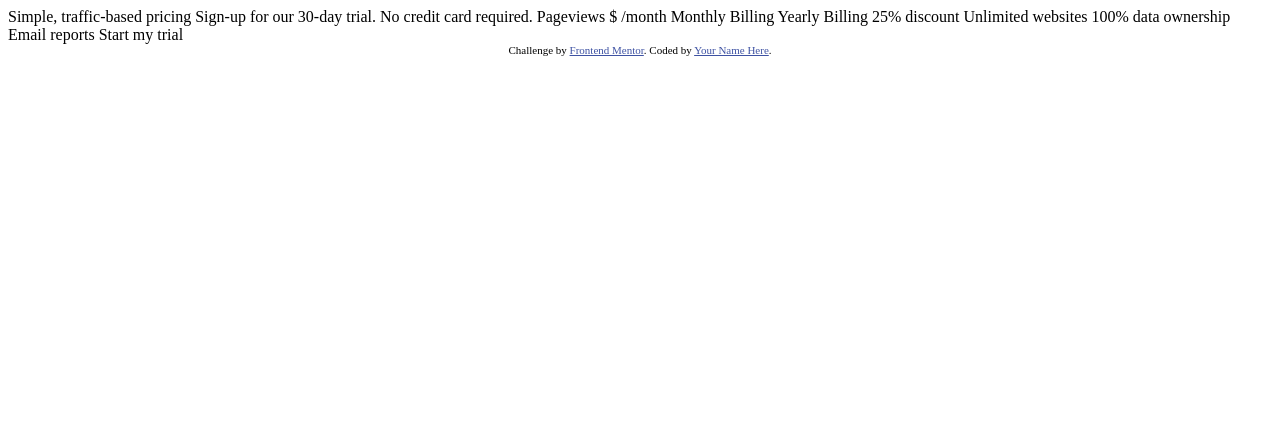
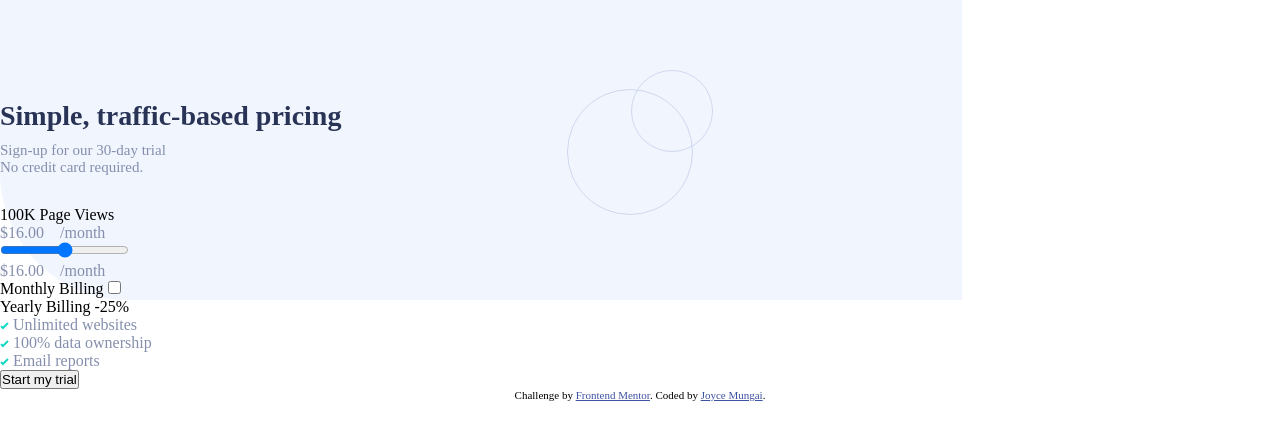
Before and after one commit to WaMungai/Interactive-Pricing-Component, a plain HTML site: page index.html in a window 1280 px wide. Drawn offline with Linux system fonts and the light colour scheme.

Commit message:
Define html structure

```diff
--- a/index.html
+++ b/index.html
@@ -5,35 +5,84 @@
   <meta name="viewport" content="width=device-width, initial-scale=1.0"> <!-- displays site properly based on user's device -->
 
   <link rel="icon" type="image/png" sizes="32x32" href="./images/favicon-32x32.png">
+  <link rel="stylesheet" href="style.css" />
+  <link rel="preconnect" href="https://fonts.gstatic.com" />
+  <link
+  href="https://fonts.googleapis.com/css2?family=Manrope:wght@600;800&display=swap"
+  rel="stylesheet"
+/>
 
   <title>Frontend Mentor | Interactive pricing component</title>
 
-  <!-- Feel free to remove these styles or customise in your own stylesheet 👍 -->
-  <style>
-    .attribution { font-size: 11px; text-align: center; }
-    .attribution a { color: hsl(228, 45%, 44%); }
-  </style>
 </head>
 <body>
-
-  Simple, traffic-based pricing
-  Sign-up for our 30-day trial. No credit card required.
-
-  Pageviews
-  $ /month
-
-  Monthly Billing
-  Yearly Billing 25% discount
-
-  Unlimited websites
-  100% data ownership
-  Email reports
-
-  Start my trial
+  <div class="bg-pattern">
+    <img src="./images/bg-pattern.svg" alt="" class="bg-pattern-img" />
+  </div>
+  <div class="container">
+    <div class="header">
+      <img src="./images/pattern-circles.svg" alt="" class="bg-circles"/>
+      <h1>Simple, traffic-based pricing</h1>
+      <p>Sign-up for our 30-day trial</p>
+      <p>No credit card required.</p>
+    </div>
+    <div class="container-inner">
+      <div>
+        <div class="title">100K Page Views</div>
+        <p class="price">
+          <span>$16.00</span>
+          &nbsp;&nbsp;&nbsp;/month
+        </p>
+      </div>
+      <form class="form">
+        <input
+        type="range"
+        name="range-slider"
+        id="range-slider"
+        min="0"
+        max="10"
+        value="5"
+        />
+      </form>
+      <p class="price">
+        <span>$16.00</span>
+        &nbsp;&nbsp;&nbsp;/month
+      </p>
+    </div>
+    <div class="toggle">
+      <label class="name">Monthly Billing</label>
+      <input type="checkbox" class="checkbox" id="checkbox" />
+      <label for="checkbox" class="label">
+        <div class="ball"></div>
+      </label>
+      <label class="name">Yearly Billing
+        <span>-25%</span>
+      </label>
+    </div>
+    <div class="list">
+      <ul>
+        <li>
+          <img src="./images/icon-check.svg" alt="check icon" />
+          Unlimited websites
+        </li>
+        <li>
+          <img src="./images/icon-check.svg" alt="check icon" />
+          100% data ownership
+        </li>
+        <li>
+          <img src="./images/icon-check.svg" alt="check icon" />
+          Email reports
+        </li>
+      </ul>
+      <p>
+        <button class="btn">Start my trial</button>
+      </p>
+    </div>
+  </div>
 
   <div class="attribution">
     Challenge by <a href="https://www.frontendmentor.io?ref=challenge" target="_blank">Frontend Mentor</a>.
-    Coded by <a href="#">Your Name Here</a>.
+    Coded by <a href="https://joycemungai.vercel.app/">Joyce Mungai</a>.
   </div>
 </body>
 </html>
--- /dev/null
+++ b/style.css
@@ -0,0 +1,52 @@
+*{
+    margin:0;
+    padding: 0;
+    box-sizing: border-box;
+}
+img{
+    max-width: 100%;
+}
+ul{
+    list-style-type: none;
+}
+.bg-pattern{
+    position: absolute;
+    top: 0;
+    left: 0;
+    z-index: -10;
+}
+.bg-pattern-img{
+    height: 300px;
+}
+.body{
+    font-family: "Manrope", sans-serif;
+    text-align: center;
+}
+h1{
+    color: hsl(227,35%,25%);
+    font-size: 28px;
+    padding-bottom: 10px;
+}
+p,li{
+    color: hsl(225,20%,60%);
+}
+.header{
+    padding: 100px 0 30px;
+}
+.header .bg-circles{
+    position: absolute;
+    top: 70px;
+    left:50%;
+    transform: translateX(-50%);
+    z-index: -1
+}
+.header p {
+    font-size: 15px;
+}
+.attribution {
+  font-size: 11px;
+  text-align: center;
+}
+.attribution a {
+  color: hsl(228, 45%, 44%);
+}
```
